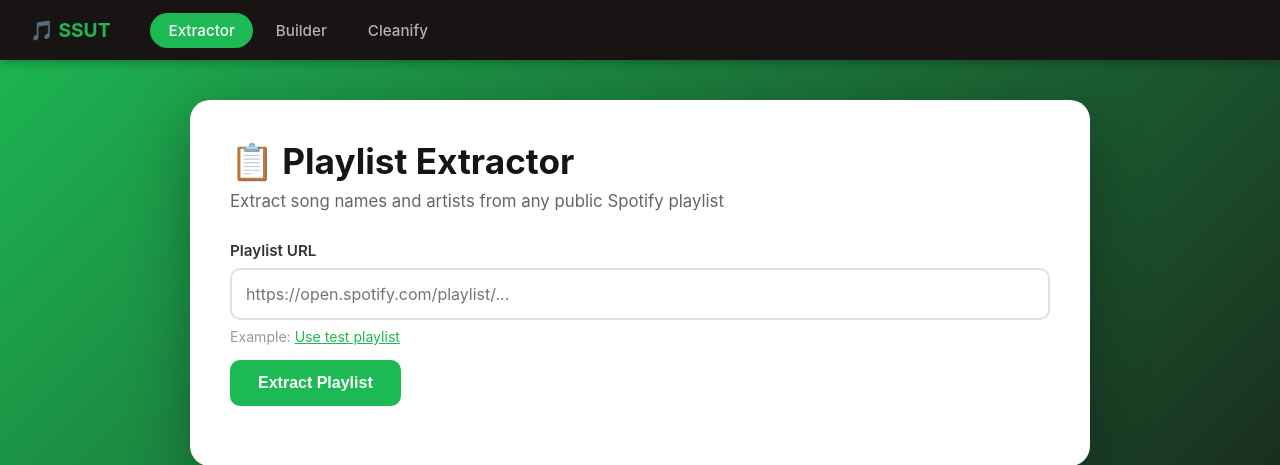
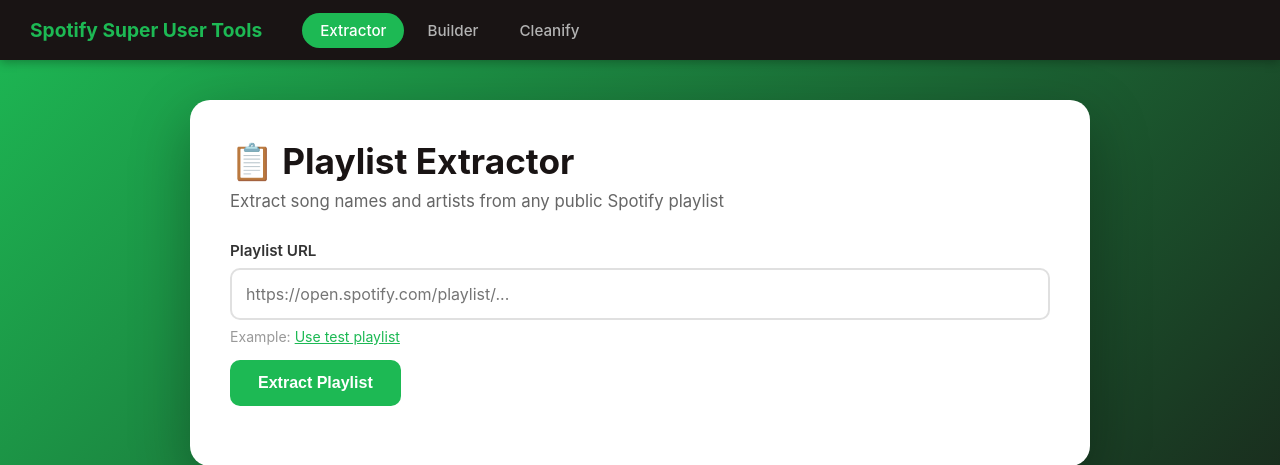
Before and after one commit to mwegter95/mw-backend, a Flask app: page /spotify/extractor in a window 1280 px wide. Shown: the top 465 px of the page. Run offline with Flask 3, Linux system fonts and the light colour scheme.

Commit message:
SSUT Unabreviation

```diff
--- a/templates/spotify/base.html
+++ b/templates/spotify/base.html
@@ -213,7 +213,7 @@
   </head>
   <body>
     <nav>
-      <a href="/spotify/" class="nav-brand">🎵 SSUT</a>
+      <a href="/spotify/" class="nav-brand">Spotify Super User Tools</a>
       <div class="nav-links">
         <a href="/spotify/extractor" class="{{ 'active' if active_page == 'extractor' else '' }}">Extractor</a>
         <a href="/spotify/builder"   class="{{ 'active' if active_page == 'builder'   else '' }}">Builder</a>
```
